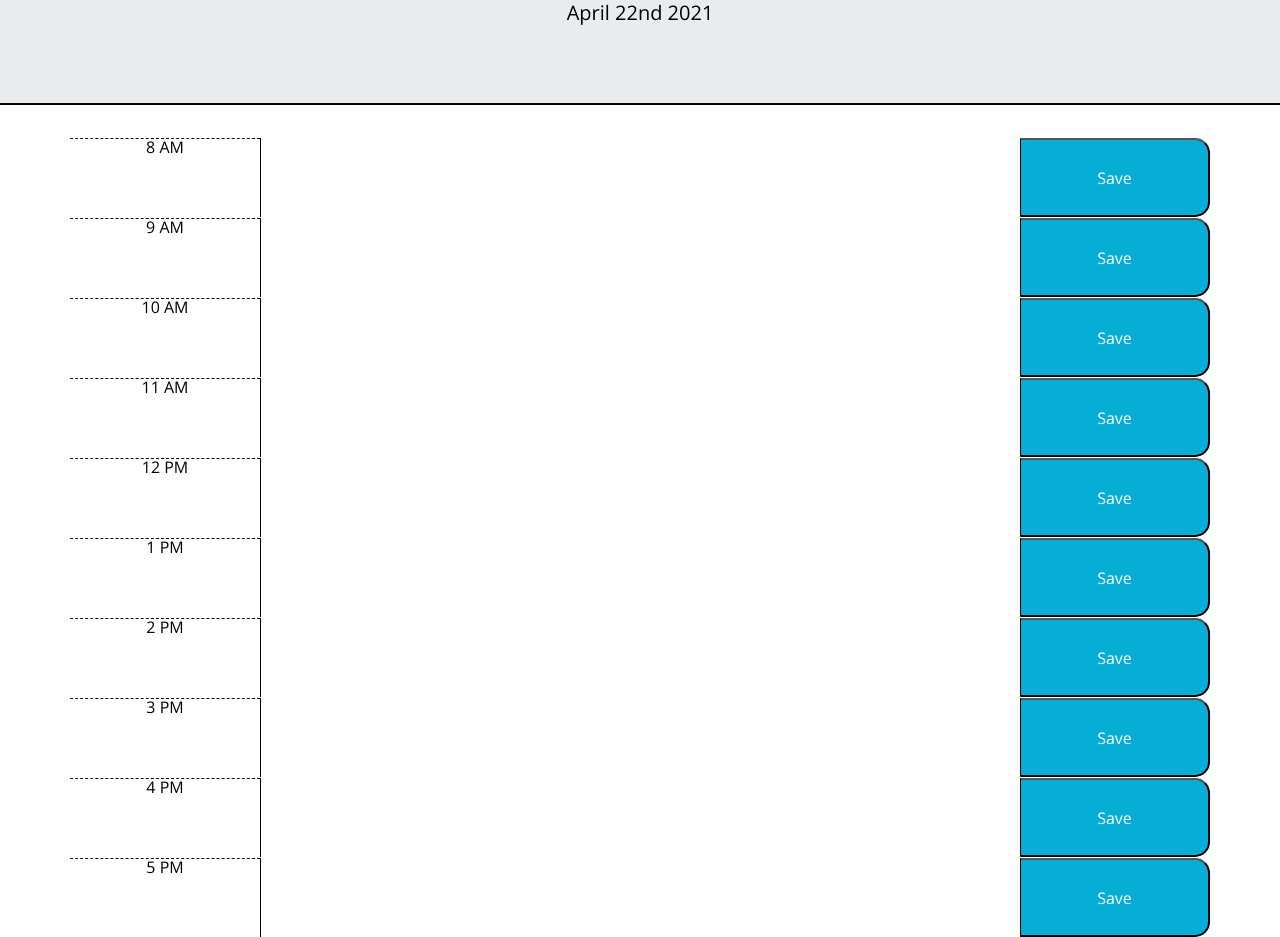
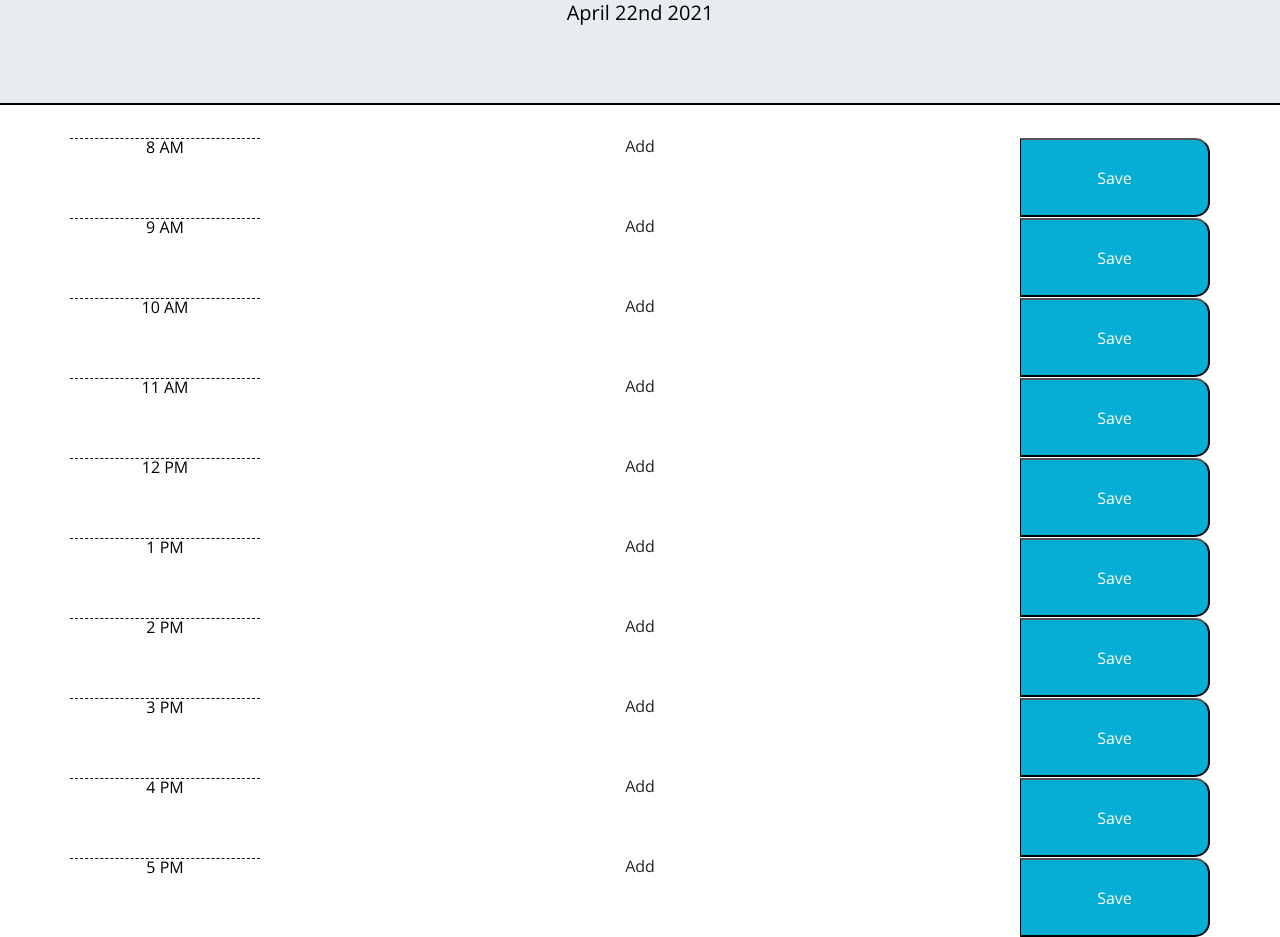
Before and after one commit to sarawrmas/work-calendar, a plain HTML site: page index.html in a window 1280 px wide. Shown: the part 191-1128 px from the top of the page. Drawn offline with nearby package versions, Linux system fonts and the light colour scheme.

Commit message:
ability to edit tasks

```diff
--- a/assets/css/style.css
+++ b/assets/css/style.css
@@ -11,6 +11,7 @@ textarea{
   color: #000000;
   border-left: 1px solid black;
   padding: 10px;
+  width: 66.6%;
 }
 
 .jumbotron {
--- a/assets/js/script.js
+++ b/assets/js/script.js
@@ -1,4 +1,5 @@
 var tasks = {};
+var saveBtn = document.querySelector(".col-2 saveBtn");
 
 var displayToday = function() {
     var currentDay = moment().format('MMMM Do YYYY');
@@ -8,7 +9,12 @@ var displayToday = function() {
 
 displayToday();
 
-var createTask = function() {
-    var newTask = document.createElement("li");
-
-}
+$(".task-edit").on("click", function() {
+    var text = $(this)
+    .text()
+    .trim();
+    var textInput = $("<textarea>")
+    .val(text);
+    $(this).replaceWith(textInput);
+    textInput.trigger("focus");
+});
--- a/index.html
+++ b/index.html
@@ -31,52 +31,52 @@
     <div class="container">
       <div class="row time-block">
         <div class="col-2 hour">8 AM</div>
-        <textarea class="col-8"></textarea>
+        <div class="col-8 task-edit" id="eight">Add</div>
         <button class="col-2 saveBtn" id="save-8am">Save</button>
       </div>
       <div class="row time-block">
         <div class="col-2 hour">9 AM</div>
-        <textarea class="col-8"></textarea>
+        <div class="col-8 task-edit" id="nine">Add</div>
         <button class="col-2 saveBtn" id="save-9am">Save</button>
       </div>
       <div class="row time-block">
         <div class="col-2 hour">10 AM</div>
-        <textarea class="col-8"></textarea>
+        <div class="col-8 task-edit" id="ten">Add</div>
         <button class="col-2 saveBtn" id="save-10am">Save</button>
       </div>
       <div class="row time-block">
         <div class="col-2 hour">11 AM</div>
-        <textarea class="col-8"></textarea>
+        <div class="col-8 task-edit" id="eleven">Add</div>
         <button class="col-2 saveBtn" id="save-11am">Save</button>
       </div>
       <div class="row time-block">
         <div class="col-2 hour">12 PM</div>
-        <textarea class="col-8"></textarea>
+        <div class="col-8 task-edit" id="twelve">Add</div>
         <button class="col-2 saveBtn" id="save-12pm">Save</button>
       </div>
       <div class="row time-block">
         <div class="col-2 hour">1 PM</div>
-        <textarea class="col-8"></textarea>
+        <div class="col-8 task-edit" id="one">Add</div>
         <button class="col-2 saveBtn" id="save-1pm">Save</button>
       </div>
       <div class="row time-block">
         <div class="col-2 hour">2 PM</div>
-        <textarea class="col-8"></textarea>
+        <div class="col-8 task-edit" id="two">Add</div>
         <button class="col-2 saveBtn" id="save-2pm">Save</button>
       </div>
       <div class="row time-block">
         <div class="col-2 hour">3 PM</div>
-        <textarea class="col-8"></textarea>
+        <div class="col-8 task-edit" id="three">Add</div>
         <button class="col-2 saveBtn" id="save-3pm">Save</button>
       </div>
       <div class="row time-block">
         <div class="col-2 hour">4 PM</div>
-        <textarea class="col-8"></textarea>
+        <div class="col-8 task-edit" id="four">Add</div>
         <button class="col-2 saveBtn" id="save-4pm">Save</button>
       </div>
       <div class="row time-block">
         <div class="col-2 hour">5 PM</div>
-        <textarea class="col-8"></textarea>
+        <div class="col-8 task-edit" id="five">Add</div>
         <button class="col-2 saveBtn" id="save-5pm">Save</button>
       </div>
     </div>
```
